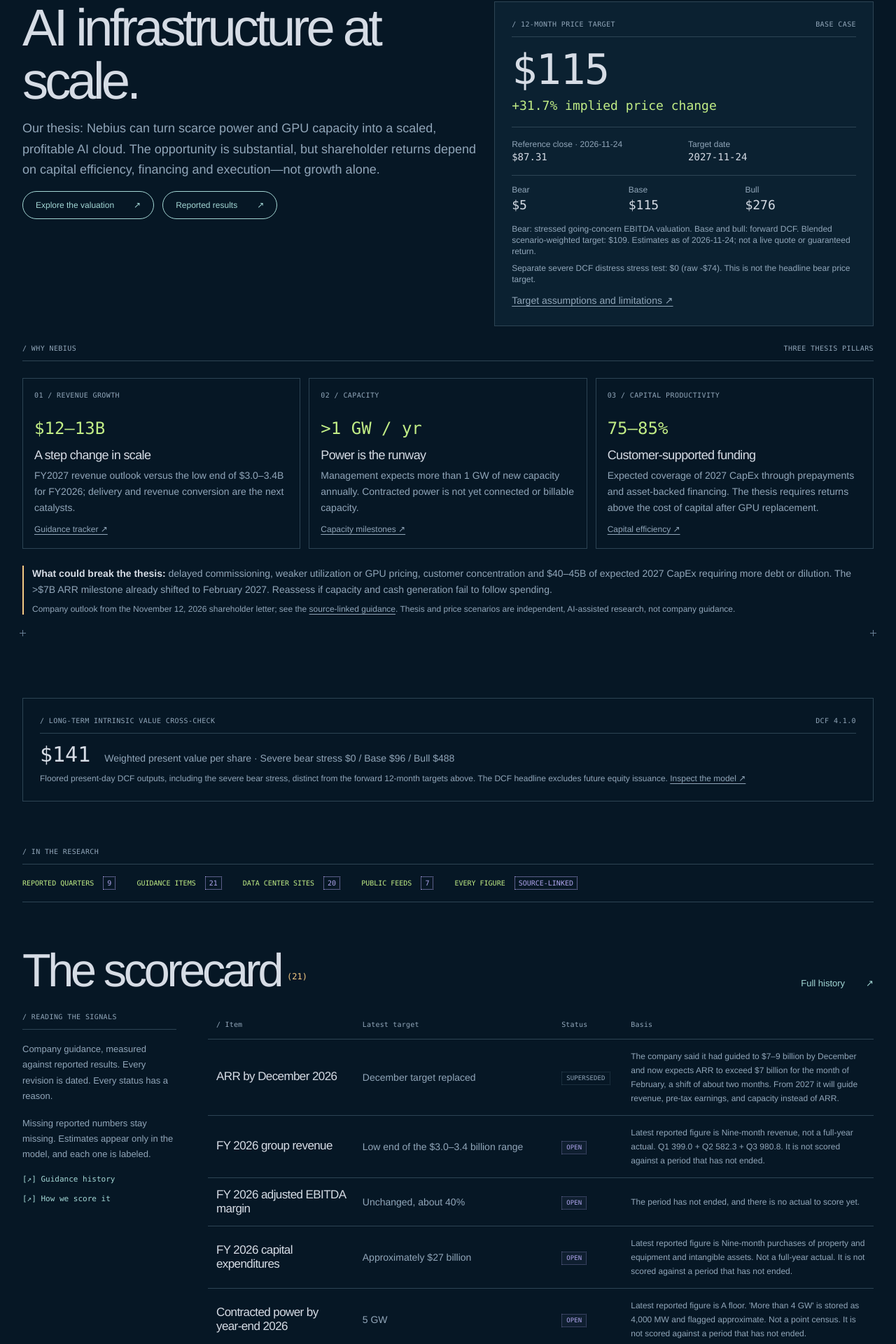
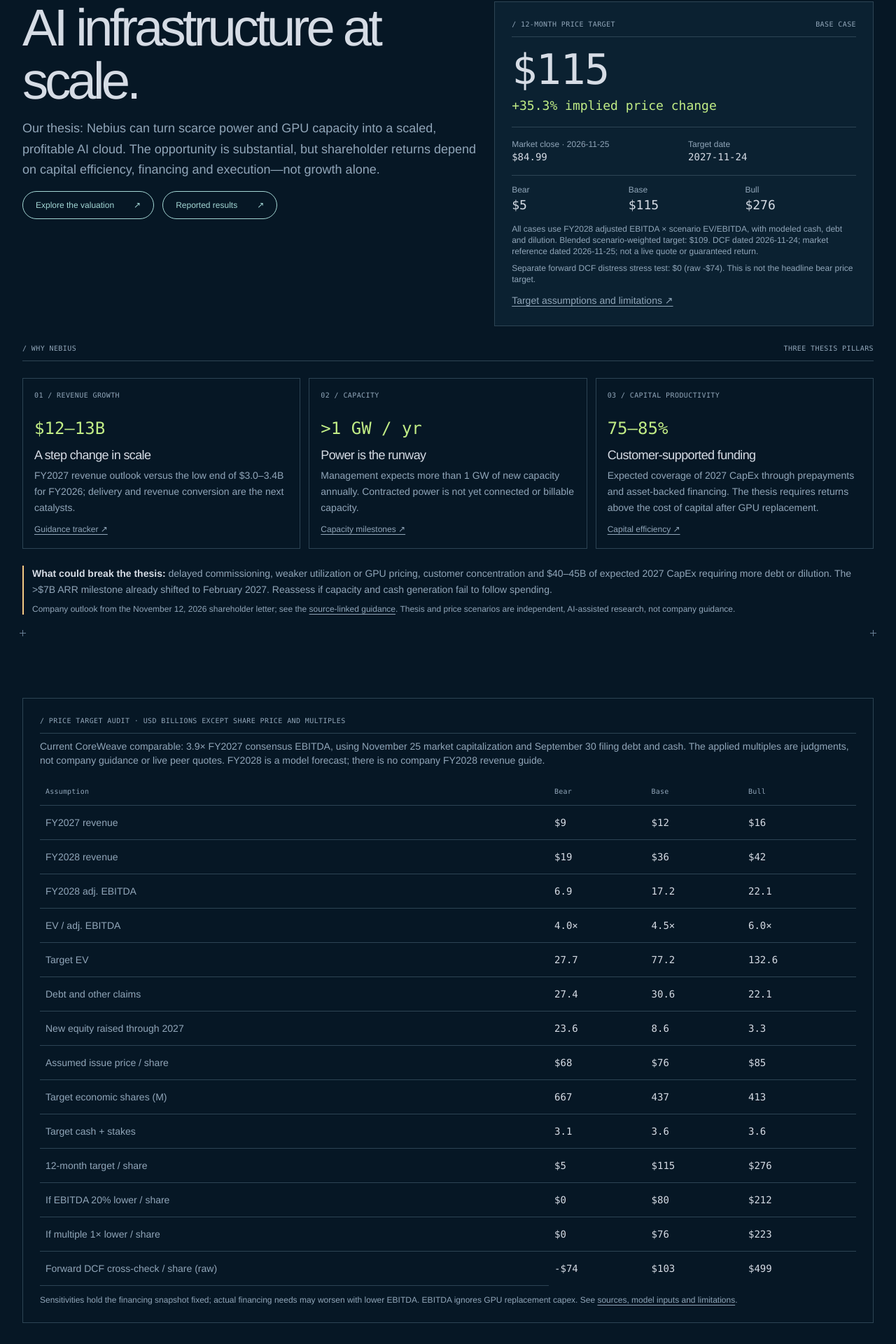
Before and after one commit to dfurry-boilermaker/nbismodel, a Next.js app: page / in a window 1280 px wide. Shown: the part 180-2100 px from the top of the page at 70% size. Built offline with nearby package versions, Linux system fonts and the light colour scheme.

Commit message:
Audit valuation and source assumptions: app/page.tsx

```diff
--- a/app/page.tsx
+++ b/app/page.tsx
@@ -3,7 +3,7 @@ import { Badge } from "@/components/ui/badge";
 import { DcfModel } from "@/components/dcf-model";
 import { VolModel } from "@/components/vol-model";
 import { centers, feeds, financials, guidance, quotes } from "@/lib/load";
-import { MODEL_VERSION, REFERENCE_CLOSE, VALUATION_DATE, PRICE_TARGET_DATE, allCases, headlineValue, weightedValue, twelveMonthPriceTarget } from "@/lib/dcf";
+import { MODEL_VERSION, MARKET_CLOSE, PEER_MULTIPLE, VALUATION_DATE, PRICE_TARGET_DATE, allCases, headlineValue, weightedValue, twelveMonthPriceTarget } from "@/lib/dcf";
 import { scoreGuidance, STATUS_TONE, groupGuidance, guidanceStatusLabel } from "@/lib/guidance";
 
 function dollars(value: number): string {
@@ -16,7 +16,7 @@ export default function HomePage() {
   const weighted = weightedValue(cases);
   const targets = cases.map(twelveMonthPriceTarget);
   const baseTarget = targets[1];
-  const targetReturn = (baseTarget.target / REFERENCE_CLOSE.value - 1) * 100;
+  const targetReturn = (baseTarget.target / MARKET_CLOSE.value - 1) * 100;
   const weightedTarget = targets.reduce((sum, scenario) => sum + scenario.weight * scenario.target, 0);
   const scored = groupGuidance(guidance.items, guidance.asOf).flatMap(group => group.items.map((item) => ({ item, score: scoreGuidance(item, guidance.asOf) })));
   return (
@@ -39,14 +39,14 @@ export default function HomePage() {
             <div className="mt-4 break-words font-mono text-5xl tracking-tight text-foreground sm:text-6xl">{dollars(baseTarget.target)}</div>
             <p className={`mt-2 font-mono text-lg ${targetReturn >= 0 ? "text-good" : "text-bad"}`}>{targetReturn >= 0 ? "+" : ""}{targetReturn.toFixed(1)}% implied price change</p>
             <dl className="mt-4 grid grid-cols-2 gap-3 border-t border-line pt-4 text-sm">
-              <div><dt className="text-xs text-muted">Reference close · {REFERENCE_CLOSE.asOf}</dt><dd className="font-mono">${REFERENCE_CLOSE.value.toFixed(2)}</dd></div>
+              <div><dt className="text-xs text-muted">Market close · {MARKET_CLOSE.asOf}</dt><dd className="font-mono">${MARKET_CLOSE.value.toFixed(2)}</dd></div>
               <div><dt className="text-xs text-muted">Target date</dt><dd className="font-mono">{PRICE_TARGET_DATE}</dd></div>
             </dl>
             <div className="mt-4 grid grid-cols-3 gap-2 border-t border-line pt-3">
               {targets.map(scenario => <div key={scenario.name} className="min-w-0"><div className="text-xs capitalize text-muted">{scenario.name}</div><div className="break-words font-mono text-lg">{dollars(scenario.target)}</div></div>)}
             </div>
-            <p className="mt-3 text-xs text-muted">Bear: stressed going-concern EBITDA valuation. Base and bull: forward DCF. Blended scenario-weighted target: {dollars(weightedTarget)}. Estimates as of {VALUATION_DATE}; not a live quote or guaranteed return.</p>
-            <p className="mt-2 text-xs text-muted">Separate severe DCF distress stress test: {dollars(Math.max(0, targets[0].dcfRaw))} (raw {dollars(targets[0].dcfRaw)}). This is not the headline bear price target.</p>
+            <p className="mt-3 text-xs text-muted">All cases use FY2028 adjusted EBITDA × scenario EV/EBITDA, with modeled cash, debt and dilution. Blended scenario-weighted target: {dollars(weightedTarget)}. DCF dated {VALUATION_DATE}; market reference dated {MARKET_CLOSE.asOf}; not a live quote or guaranteed return.</p>
+            <p className="mt-2 text-xs text-muted">Separate forward DCF distress stress test: {dollars(Math.max(0, targets[0].dcfRaw))} (raw {dollars(targets[0].dcfRaw)}). This is not the headline bear price target.</p>
             <Link href="/methodology#price-target" className="mt-3 inline-block text-sm underline text-muted">Target assumptions and limitations ↗</Link>
           </article>
         </div>
@@ -78,6 +78,33 @@ export default function HomePage() {
           <strong className="text-foreground">What could break the thesis:</strong> delayed commissioning, weaker utilization or GPU pricing, customer concentration and $40–45B of expected 2027 CapEx requiring more debt or dilution. The &gt;$7B ARR milestone already shifted to February 2027. Reassess if capacity and cash generation fail to follow spending.
           <p className="mt-2 text-xs">Company outlook from the November 12, 2026 shareholder letter; see the <Link href="/guidance" className="underline">source-linked guidance</Link>. Thesis and price scenarios are independent, AI-assisted research, not company guidance.</p>
         </div>
+      </section>
+
+      <section className="min-w-0 border border-line p-4 sm:p-6" aria-label="Price target assumptions">
+        <div className="section-label">/ Price target audit · USD billions except share price and multiples</div>
+        <p className="mt-2 text-sm text-muted">Current CoreWeave comparable: {PEER_MULTIPLE.toFixed(1)}× FY2027 consensus EBITDA, using November 25 market capitalization and September 30 filing debt and cash. The applied multiples are judgments, not company guidance or live peer quotes. FY2028 is a model forecast; there is no company FY2028 revenue guide.</p>
+        <div className="mt-4 overflow-x-auto">
+          <table className="w-full min-w-[560px] text-left text-sm">
+            <thead><tr>{["Assumption", "Bear", "Base", "Bull"].map(x => <th key={x} className="p-2">{x}</th>)}</tr></thead>
+            <tbody>{[
+              ["FY2027 revenue", ...cases.map(x => dollars(x.fy2027 / 1000))],
+              ["FY2028 revenue", ...cases.map(x => dollars(x.fy2028 / 1000))],
+              ["FY2028 adj. EBITDA", ...targets.map(x => (x.nextYearEbitda / 1000).toFixed(1))],
+              ["EV / adj. EBITDA", ...targets.map(x => x.multiple.toFixed(1) + "×")],
+              ["Target EV", ...targets.map(x => (x.targetEv / 1000).toFixed(1))],
+              ["Debt and other claims", ...targets.map(x => (x.claims / 1000).toFixed(1))],
+              ["New equity raised through 2027", ...targets.map(x => (x.equityIssued / 1000).toFixed(1))],
+              ["Assumed issue price / share", ...targets.map(x => dollars(x.issuePrice))],
+              ["Target economic shares (M)", ...targets.map(x => (x.shares / 1e6).toFixed(0))],
+              ["Target cash + stakes", ...targets.map(x => ((x.cash + x.stakes) / 1000).toFixed(1))],
+              ["12-month target / share", ...targets.map(x => dollars(x.target))],
+              ["If EBITDA 20% lower / share", ...targets.map(x => dollars(x.lowerEbitdaTarget))],
+              ["If multiple 1× lower / share", ...targets.map(x => dollars(x.lowerMultipleTarget))],
+              ["Forward DCF cross-check / share (raw)", ...targets.map(x => dollars(x.dcfRaw))],
+            ].map(([label, ...values]) => <tr key={label} className="border-t border-line"><th scope="row" className="p-2 font-normal text-muted">{label}</th>{values.map((v,i) => <td key={i} className="p-2 font-mono">{v}</td>)}</tr>)}</tbody>
+          </table>
+        </div>
+        <p className="mt-3 text-xs text-muted">Sensitivities hold the financing snapshot fixed; actual financing needs may worsen with lower EBITDA. EBITDA ignores GPU replacement capex. See <Link href="/methodology#price-target" className="underline">sources, model inputs and limitations</Link>.</p>
       </section>
 
       <section className="min-w-0 border border-line p-4 sm:p-6" aria-label="Present value cross-check">
```
